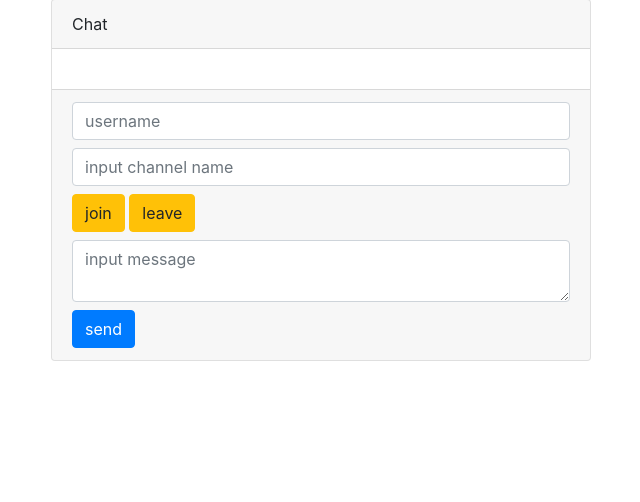
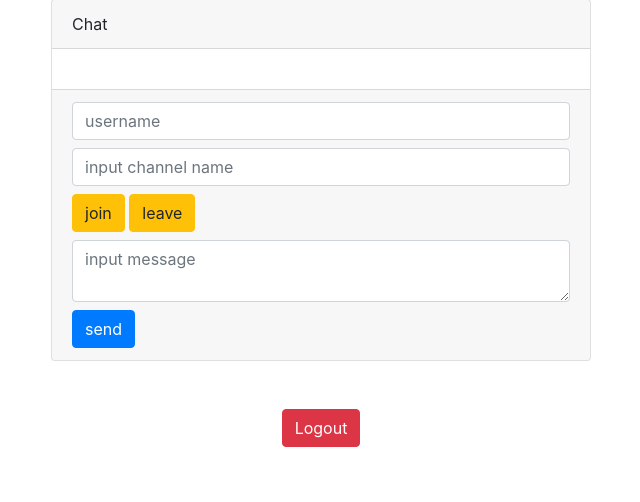
Before and after one commit to dengty1998/id2221-automated-offensive-chat-detection, a Flask app: page /dashboard in a window 1280 px wide. Shown: the part 49-551 px from the top of the page, without its empty margins (319-959 px from the left). Run offline with Flask 3, Linux system fonts and the light colour scheme; a user stored in the database is signed in; some libraries are stand-ins or nearby versions.

Commit message:
Added a logout button

```diff
--- a/templates/index.html
+++ b/templates/index.html
@@ -53,6 +53,12 @@
       </div>
     </div>
 
+    <br />
+    <br />
+    <div style="text-align: center">
+      <a href="{{ url_for('logout') }}" class="btn btn-danger">Logout</a>
+    </div>
+
     <script>
       var socket = io.connect(
         "http://" + document.domain + ":" + location.port + "/chat"
```
